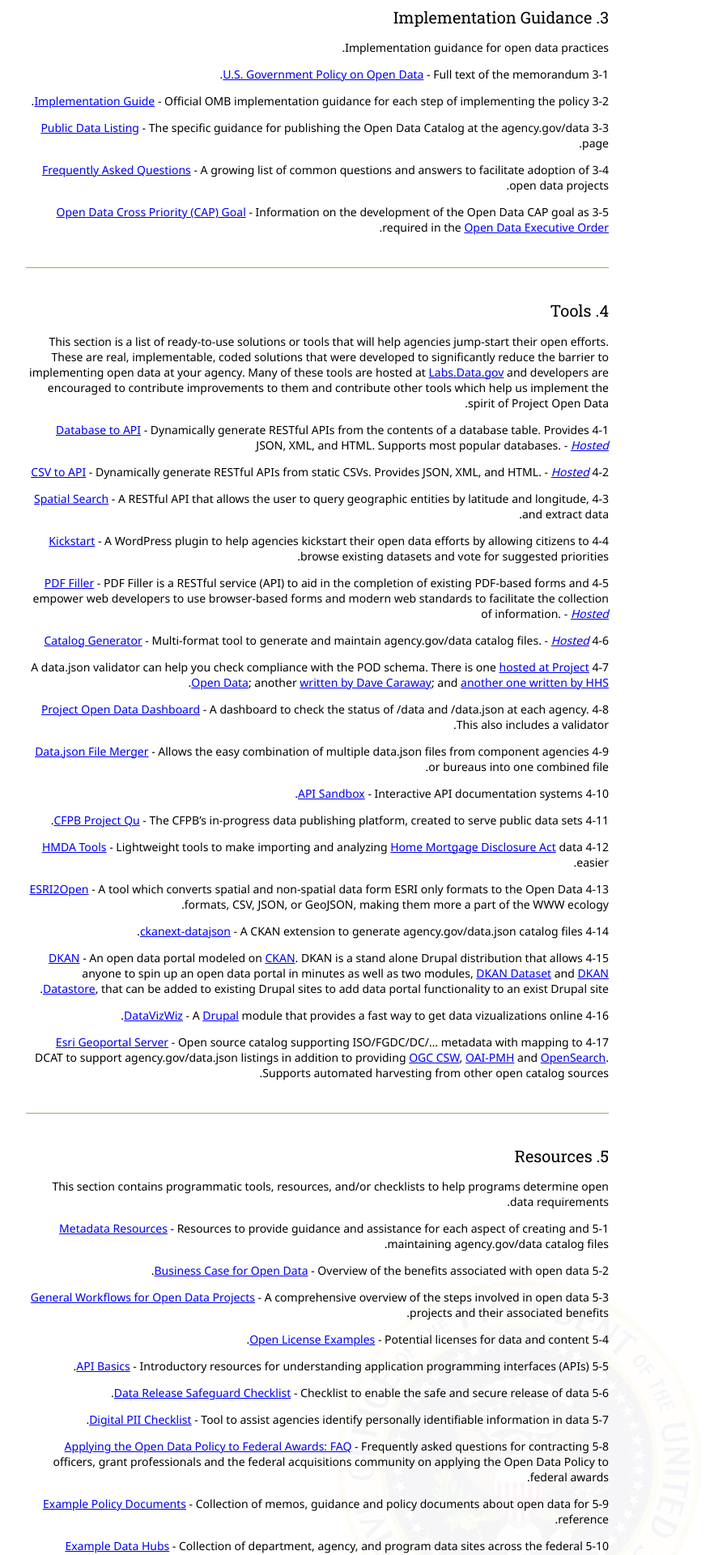
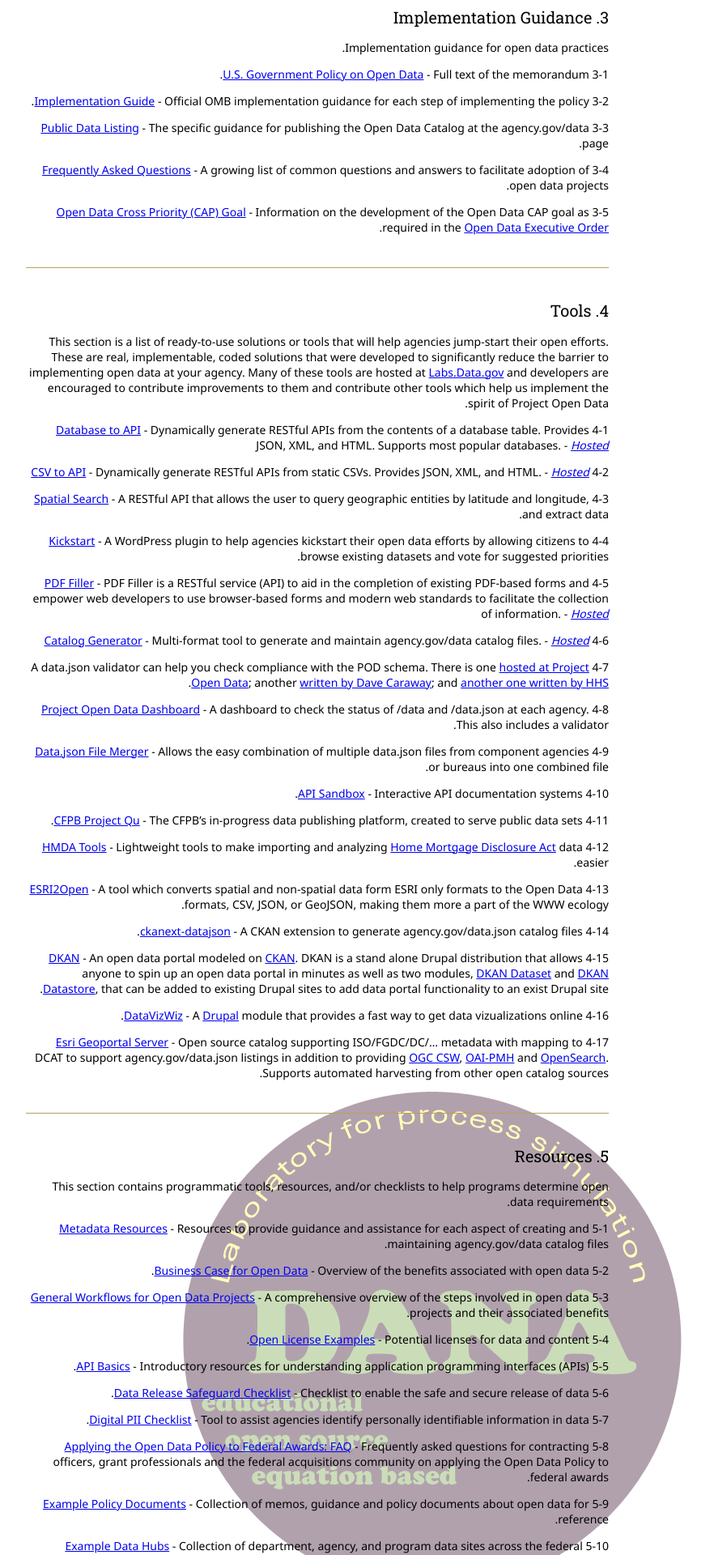
Before and after one commit to vimalaad/vimalaad.github.io, a Jekyll site: the page built from index.md, in a window 1280 px wide. Shown: the part 4480-6400 px from the top of the page at 81% size, without its empty margins (248-1130 px from the left). Built offline with Jekyll 4.4.1, drawn with Linux system fonts in a browser that asks for light colours; nearby versions of some CDN libraries.

Commit message:
change seal image

```diff
--- a/assets/css/site.css
+++ b/assets/css/site.css
@@ -673,7 +673,7 @@
 }
 @media (min-width: 980px) {
   body {
-    background: url("../img/seal.jpg") no-repeat fixed 80% 90% transparent;
+    background: url("../img/seal.png") no-repeat fixed 80% 90% transparent;
     padding: 0;
   }
 }
```
Also changed, not shown: assets/img/seal.jpg (deleted), assets/img/seal.png (added).
